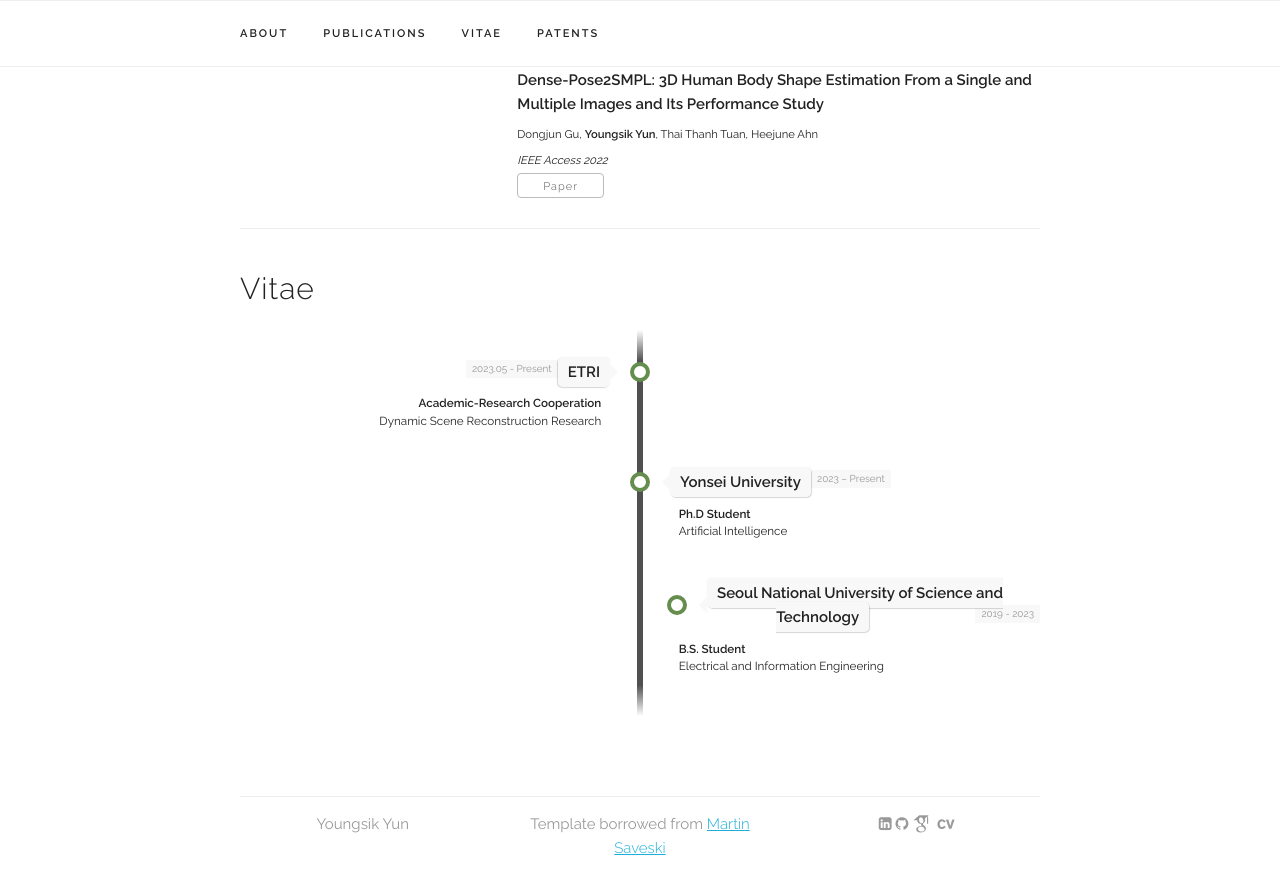
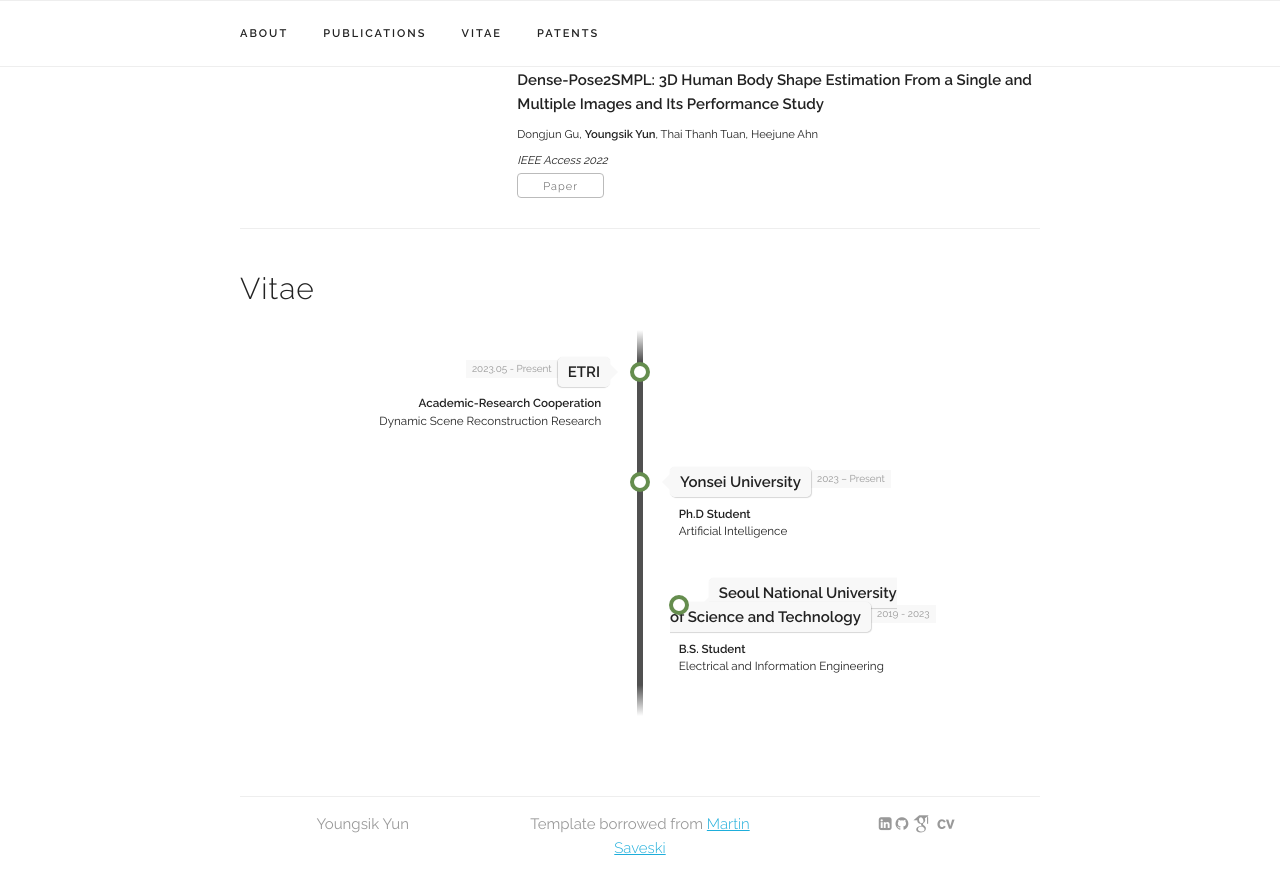
Before and after one commit to bbangsik13/bbangsik13.github.io, a Jekyll site: the page built from index.html, in a window 1280 px wide and 900 px high, scrolled down 1224 px. Shown: the top 894 px of the window. Built offline with Jekyll 4.4.1, drawn with Linux system fonts in a browser that asks for light colours; some web fonts are replaced.

Commit message:
update files

```diff
--- a/_data/experience.yaml
+++ b/_data/experience.yaml
@@ -12,8 +12,7 @@ experiences:
   subtitle: "Artificial Intelligence"
   category: "school"
 
-- place: "Seoul National University\n
- of Science and Technology"
+- place: "Seoul National University<br> of Science and Technology"
   time: "2019 - 2023"
   title: "B.S. Student"
   subtitle: "Electrical and Information Engineering"
```
